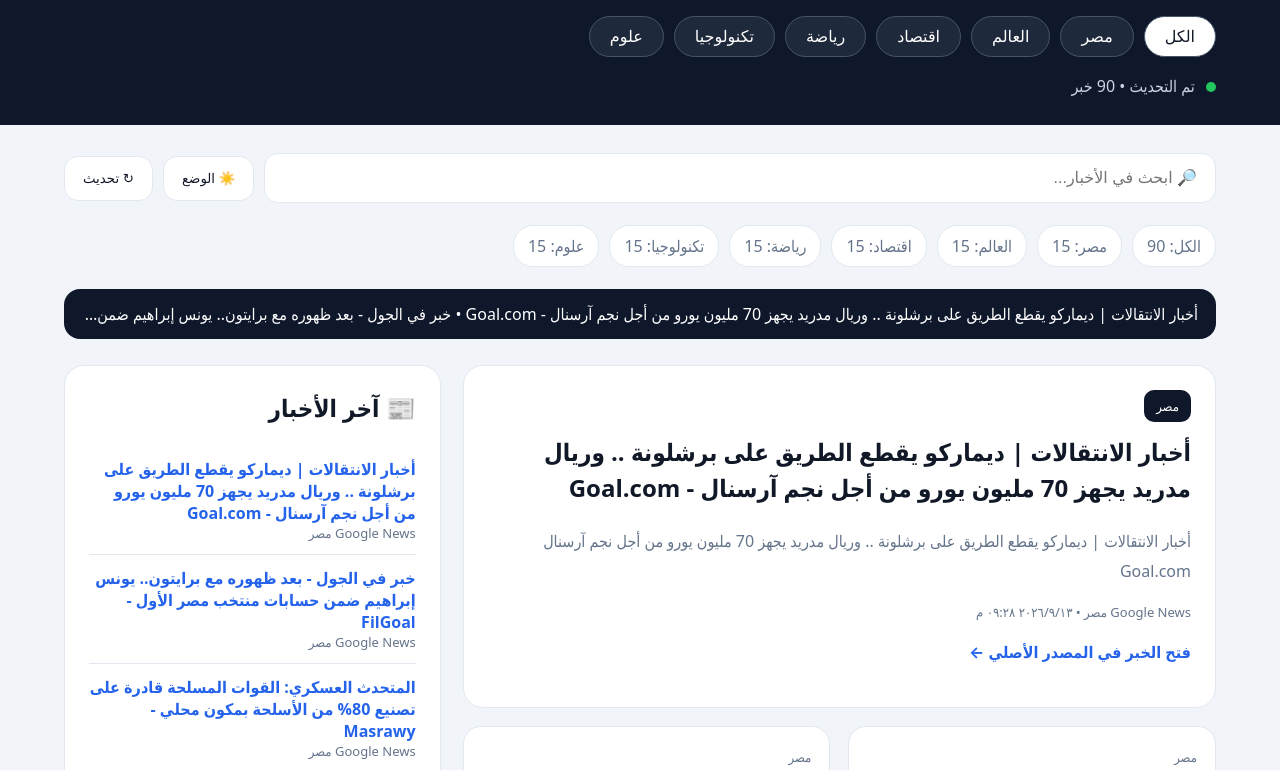
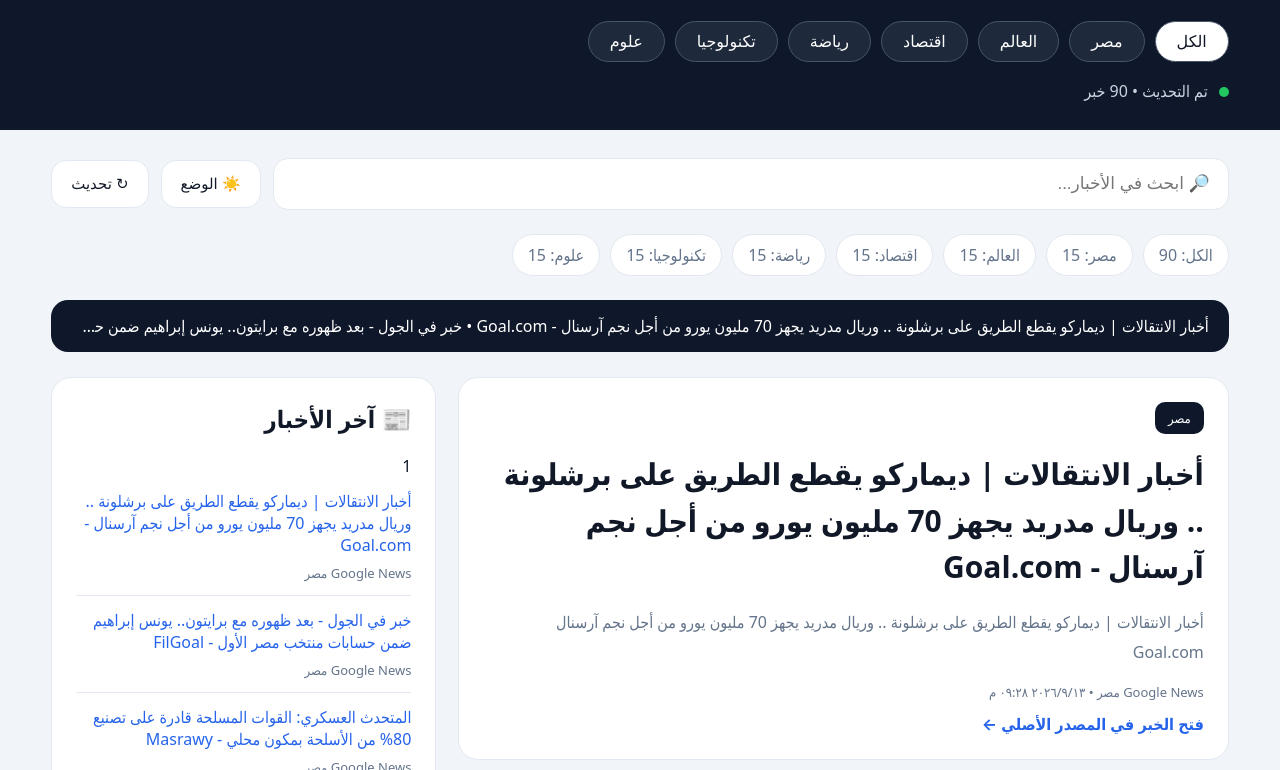
Before and after one commit to memo3312769/mowjaz-news, a plain HTML site: page index.html in a window 1280 px wide. Shown: the part 114-884 px from the top of the page. Drawn offline with Linux system fonts and the light colour scheme.

Commit message:
Update index.html

```diff
--- a/index.html
+++ b/index.html
@@ -6,18 +6,17 @@
 <title>موجز الأخبار</title>
 
 <style>
-*{
-  box-sizing:border-box;
-}
+*{box-sizing:border-box}
 
 :root{
   --bg:#f1f5f9;
-  --card:#ffffff;
+  --card:#fff;
   --text:#111827;
   --muted:#64748b;
   --line:#e2e8f0;
   --dark:#0f172a;
   --accent:#2563eb;
+  --danger:#dc2626;
 }
 
 body.dark{
@@ -39,24 +38,23 @@ body{
 
 header{
   background:var(--dark);
-  color:white;
-  padding:28px 5%;
+  color:#fff;
+  padding:28px 4%;
 }
 
-.header-inner{
+.header{
   max-width:1450px;
   margin:auto;
 }
 
 .logo{
-  font-size:38px;
+  font-size:40px;
   font-weight:900;
 }
 
 .subtitle{
   color:#cbd5e1;
   margin-top:6px;
-  font-size:15px;
 }
 
 nav{
@@ -69,15 +67,15 @@ nav{
 nav button{
   border:1px solid #475569;
   background:#1e293b;
-  color:white;
-  padding:10px 20px;
+  color:#fff;
+  padding:10px 21px;
   border-radius:30px;
   cursor:pointer;
   font-size:16px;
 }
 
 nav button.active{
-  background:white;
+  background:#fff;
   color:#111827;
 }
 
@@ -90,66 +88,66 @@ nav button.active{
   display:inline-block;
   width:10px;
   height:10px;
+  border-radius:50%;
   background:#22c55e;
-  border-radius:50%;
   margin-left:7px;
 }
 
 main{
   max-width:1450px;
   margin:auto;
-  padding:28px 5%;
+  padding:28px 4%;
 }
 
 .toolbar{
   display:flex;
-  gap:10px;
+  gap:12px;
+  align-items:center;
   flex-wrap:wrap;
-  align-items:center;
-  margin-bottom:22px;
 }
 
-input{
+.search{
   flex:1;
   min-width:240px;
   padding:15px 18px;
   border:1px solid var(--line);
-  border-radius:14px;
+  border-radius:15px;
   background:var(--card);
   color:var(--text);
-  font-size:16px;
+  font-size:17px;
 }
 
 .action{
-  padding:14px 18px;
+  padding:14px 19px;
   border:1px solid var(--line);
-  border-radius:14px;
+  border-radius:15px;
   background:var(--card);
   color:var(--text);
   cursor:pointer;
+  font-size:15px;
 }
 
 .counts{
   display:flex;
   gap:10px;
   flex-wrap:wrap;
-  margin-bottom:22px;
+  margin:24px 0;
 }
 
 .count{
   background:var(--card);
   border:1px solid var(--line);
-  padding:9px 14px;
-  border-radius:20px;
+  padding:9px 15px;
+  border-radius:22px;
   color:var(--muted);
 }
 
 .ticker{
   background:var(--dark);
-  color:white;
-  border-radius:16px;
-  padding:14px 18px;
-  margin-bottom:26px;
+  color:#fff;
+  border-radius:17px;
+  padding:15px 20px;
+  margin-bottom:25px;
   overflow:hidden;
   white-space:nowrap;
   text-overflow:ellipsis;
@@ -171,36 +169,56 @@ input{
   overflow:hidden;
 }
 
-.card h2{
-  margin-top:0;
-  line-height:1.5;
-  overflow-wrap:anywhere;
-  word-break:break-word;
+.hero-image{
+  width:100%;
+  max-height:430px;
+  object-fit:cover;
+  border-radius:16px;
+  display:block;
+  margin-bottom:20px;
 }
 
-.card p{
+.badge{
+  display:inline-block;
+  background:var(--dark);
+  color:#fff;
+  padding:7px 13px;
+  border-radius:10px;
+  font-size:13px;
+  margin-bottom:12px;
+}
+
+.hero-title{
+  font-size:30px;
+  line-height:1.55;
+  margin:5px 0 12px;
+  overflow-wrap:anywhere;
+}
+
+.description{
   color:var(--muted);
   line-height:1.9;
+  font-size:16px;
   overflow-wrap:anywhere;
-  word-break:break-word;
 }
 
-.card a{
+.source{
+  color:var(--muted);
+  font-size:13px;
+  margin-top:8px;
+}
+
+a{
   color:var(--accent);
-  font-weight:700;
   text-decoration:none;
   overflow-wrap:anywhere;
   word-break:break-word;
 }
 
-.badge{
+.read{
   display:inline-block;
-  background:var(--dark);
-  color:white;
-  padding:7px 12px;
-  border-radius:10px;
-  font-size:13px;
-  margin-bottom:12px;
+  margin-top:12px;
+  font-weight:700;
 }
 
 .news-grid{
@@ -218,37 +236,33 @@ input{
   overflow:hidden;
 }
 
-.news-card img{
+.news-image{
   width:100%;
   height:190px;
   object-fit:cover;
   border-radius:13px;
-  margin-bottom:12px;
   display:block;
+  margin-bottom:14px;
 }
 
 .news-card h3{
-  margin:5px 0 10px;
+  font-size:19px;
   line-height:1.6;
-  font-size:19px;
+  margin:7px 0 10px;
   overflow-wrap:anywhere;
-  word-break:break-word;
-}
-
-.news-card p{
-  color:var(--muted);
-  line-height:1.7;
-  overflow-wrap:anywhere;
-  word-break:break-word;
-}
-
-.source{
-  color:var(--muted);
-  font-size:13px;
 }
 
 .side h2{
   margin-top:0;
+}
+
+.latest-item{
+  padding:13px 0;
+  border-bottom:1px solid var(--line);
+}
+
+.latest-item:last-child{
+  border-bottom:0;
 }
 
 .empty{
@@ -275,17 +289,10 @@ footer{
 }
 
 @media(max-width:600px){
-  .logo{
-    font-size:30px;
-  }
-
-  main{
-    padding:20px 4%;
-  }
-
-  .card{
-    padding:18px;
-  }
+  .logo{font-size:30px}
+  main{padding:20px 4%}
+  .card{padding:18px}
+  .hero-title{font-size:24px}
 }
 </style>
 </head>
@@ -293,27 +300,43 @@ footer{
 <body>
 
 <header>
-  <div class="header-inner">
+<div class="header">
+
   <div class="logo">موجز الأخبار</div>
+
   <div class="subtitle">
     تجميع تلقائي • مصادر متعددة • تنظيم حسب الموضوع
   </div>
 
   <nav id="nav"></nav>
 
-    <div class="status">
+  <div class="status" id="status">
     <span class="dot"></span>
-      محدث تلقائيًا
+    جاري تحميل الأخبار...
   </div>
+
 </div>
 </header>
 
 <main>
 
   <div class="toolbar">
-    <input id="search" type="search" placeholder="🔎 ابحث في الأخبار...">
-    <button class="action" onclick="toggleTheme()">☀️ الوضع</button>
-    <button class="action" onclick="loadNews()">↻ تحديث</button>
+
+    <input
+      id="search"
+      class="search"
+      type="search"
+      placeholder="🔎 ابحث في الأخبار..."
+    >
+
+    <button class="action" onclick="toggleTheme()">
+      ☀️ الوضع
+    </button>
+
+    <button class="action" onclick="loadNews()">
+      ↻ تحديث
+    </button>
+
   </div>
 
   <div class="counts" id="counts"></div>
@@ -325,13 +348,19 @@ footer{
   <div class="layout">
 
     <section>
+
       <div id="hero"></div>
+
       <div class="news-grid" id="newsGrid"></div>
+
     </section>
 
-    <aside class="side card">
-      <h2>📰 آخر الأخبار</h2>
+    <aside class="card side">
+
+      <h2>📰 آخر الأخبار</h2>1
+
       <div id="latest"></div>
+
     </aside>
 
   </div>
@@ -343,6 +372,7 @@ footer{
 </footer>
 
 <script>
+
 const categories = [
   ["الكل","all"],
   ["مصر","مصر"],
@@ -361,30 +391,41 @@ const nav = document.getElementById("nav");
 const search = document.getElementById("search");
 
 function esc(value){
+
   return String(value ?? "")
     .replace(/&/g,"&amp;")
     .replace(/</g,"&lt;")
     .replace(/>/g,"&gt;")
     .replace(/"/g,"&quot;")
     .replace(/'/g,"&#039;");
+
 }
+
 function cleanText(value){
+
   return String(value ?? "")
+    .replace(/<script[\s\S]*?<\/script>/gi," ")
+    .replace(/<style[\s\S]*?<\/style>/gi," ")
     .replace(/<[^>]*>/g," ")
-    .replace(/&nbsp;/g," ")
-    .replace(/&amp;/g,"&")
-    .replace(/&quot;/g,'"')
-    .replace(/&#39;/g,"'")
-    .replace(/&lt;/g,"<")
-    .replace(/&gt;/g,">")
+    .replace(/https?:\/\/\S+/g," ")
+    .replace(/&nbsp;/gi," ")
+    .replace(/&amp;/gi,"&")
+    .replace(/&quot;/gi,'"')
+    .replace(/&#39;/gi,"'")
+    .replace(/&lt;/gi,"<")
+    .replace(/&gt;/gi,">")
     .replace(/\s+/g," ")
     .trim()
-    .slice(0,300);
+    .slice(0,320);
+
 }
+
 function buildNav(){
+
   nav.innerHTML = "";
 
   categories.forEach(([name,key]) => {
+
     const button = document.createElement("button");
 
     button.textContent = name;
@@ -393,171 +434,301 @@ function buildNav(){
       button.classList.add("active");
     }
 
-    button.addEventListener("click", () => {
+    button.addEventListener("click",function(){
+
       active = key;
+
       buildNav();
+
       render();
 
       window.scrollTo({
-        top: 0,
-        behavior: "smooth"
+        top:0,
+        behavior:"smooth"
       });
+
     });
 
     nav.appendChild(button);
+
   });
+
 }
 
 function getList(){
+
   const q = search.value.trim().toLowerCase();
 
-  return news.filter(x=>{
-    const catOK = active==="all" || x.cat===active;
-    const text = `${x.title||""} ${x.description||""} ${x.source||""}`.toLowerCase();
-    return catOK && (!q || text.includes(q));
+  return news.filter(x => {
+
+    const categoryOK =
+      active === "all" ||
+      x.cat === active;
+
+    const text =
+      `${x.title || ""} ${x.description || ""} ${x.source || ""}`
+      .toLowerCase();
+
+    return categoryOK &&
+      (!q || text.includes(q));
+
   });
+
 }
 
-function formatDate(d){
-  const date = new Date(d);
-  if(isNaN(date)) return "";
-  return date.toLocaleString("ar-EG",{
+function formatDate(value){
+
+  const d = new Date(value);
+
+  if(isNaN(d)) return "";
+
+  return d.toLocaleString("ar-EG",{
     year:"numeric",
     month:"numeric",
     day:"numeric",
     hour:"2-digit",
     minute:"2-digit"
   });
+
+}
+
+function imageHTML(url,className){
+
+  if(!url) return "";
+
+  return `
+    <img
+      class="${className}"
+      src="${esc(url)}"
+      loading="lazy"
+      onerror="this.style.display='none'"
+      alt=""
+    >
+  `;
+
 }
 
 function render(){
+
   const list = getList();
 
   const counts = {};
-  categories.forEach(([name,key])=>{
-    counts[key] = key==="all"
+
+  categories.forEach(([name,key]) => {
+
+    counts[key] =
+      key === "all"
       ? news.length
-      : news.filter(x=>x.cat===key).length;
+      : news.filter(x => x.cat === key).length;
+
   });
 
   document.getElementById("counts").innerHTML =
-    categories.map(([name,key])=>
+    categories.map(([name,key]) =>
       `<span class="count">${name}: ${counts[key]}</span>`
     ).join("");
 
   if(list.length){
+
     const hero = list[0];
 
     document.getElementById("hero").innerHTML = `
+
       <article class="card">
-        <span class="badge">${esc(hero.cat || "خبر")}</span>
-        ${hero.image ? `<img src="${esc(hero.image)}"
-          style="width:100%;max-height:420px;object-fit:cover;border-radius:15px;margin-bottom:18px"
-          onerror="this.style.display='none'">` : ""}
-        <h2>${esc(hero.title)}</h2>
-        <p>${esc(cleanText(hero.description))}</p>
-        <div class="source">${esc(hero.source || "")} • ${formatDate(hero.date)}</div>
-        <p><a href="${esc(hero.link)}" target="_blank" rel="noopener">
+
+        <span class="badge">
+          ${esc(hero.cat || "خبر")}
+        </span>
+
+        ${imageHTML(hero.image,"hero-image")}
+
+        <h1 class="hero-title">
+          ${esc(hero.title)}
+        </h1>
+
+        <p class="description">
+          ${esc(cleanText(hero.description))}
+        </p>
+
+        <div class="source">
+          ${esc(hero.source || "")}
+          ${hero.date ? " • " + formatDate(hero.date) : ""}
+        </div>
+
+        <a
+          class="read"
+          href="${esc(hero.link)}"
+          target="_blank"
+          rel="noopener noreferrer"
+        >
           فتح الخبر في المصدر الأصلي ←
-        </a></p>
+        </a>
+
       </article>
     `;
 
     document.getElementById("newsGrid").innerHTML =
-      list.slice(1,41).map(x=>`
+
+      list.slice(1,41).map(x => `
+
         <article class="news-card">
-          ${x.image ? `<img src="${esc(x.image)}"
-            onerror="this.style.display='none'">` : ""}
-          <span class="source">${esc(x.cat || "خبر")}</span>
-          <h3>${esc(x.title)}</h3>
-          <p>${esc(cleanText(x.description))}</p>
-          <div class="source">${esc(x.source || "")}</div>
-          <p>
-            <a href="${esc(x.link)}" target="_blank" rel="noopener">
+
+          ${imageHTML(x.image,"news-image")}
+
+          <div class="source">
+            ${esc(x.cat || "خبر")}
+          </div>
+
+          <h3>
+            ${esc(x.title)}
+          </h3>
+
+          <p class="description">
+            ${esc(cleanText(x.description))}
+          </p>
+
+          <div class="source">
+            ${esc(x.source || "")}
+          </div>
+
+          <a
+            class="read"
+            href="${esc(x.link)}"
+            target="_blank"
+            rel="noopener noreferrer"
+          >
             قراءة الخبر ←
           </a>
-          </p>
+
         </article>
+
       `).join("");
 
   }else{
+
     document.getElementById("hero").innerHTML =
-      `<div class="empty">لا توجد أخبار في هذا القسم حاليًا.</div>`;
+      `<div class="empty">
+        لا توجد أخبار في هذا القسم حاليًا.
+      </div>`;
 
     document.getElementById("newsGrid").innerHTML = "";
+
   }
 
   document.getElementById("latest").innerHTML =
-    news.slice(0,12).map(x=>`
-      <div style="padding:12px 0;border-bottom:1px solid var(--line)">
-        <a href="${esc(x.link)}" target="_blank" rel="noopener">
+
+    news.slice(0,15).map(x => `
+
+      <div class="latest-item">
+
+        <a
+          href="${esc(x.link)}"
+          target="_blank"
+          rel="noopener noreferrer"
+        >
           ${esc(x.title)}
         </a>
-        <div class="source">${esc(x.source || "")}</div>
+
+        <div class="source">
+          ${esc(x.source || "")}
         </div>
+
+      </div>
+
     `).join("");
 
   document.getElementById("ticker").textContent =
-    list.slice(0,6).map(x=>x.title).join(" • ") ||
+
+    list.slice(0,8)
+      .map(x => x.title)
+      .join(" • ") ||
+
     "لا توجد أخبار";
+
 }
 
 async function loadNews(){
-  document.querySelector(".status").innerHTML =
+
+  document.getElementById("status").innerHTML =
     '<span class="dot"></span> جاري تحديث الأخبار...';
 
   try{
-    const res = await fetch("news.json?t="+Date.now(),{
+
+    const response = await fetch(
+      "news.json?t=" + Date.now(),
+      {
         cache:"no-store"
-    });
+      }
+    );
 
-    const data = await res.json();
+    if(!response.ok){
+      throw new Error("news.json error");
+    }
 
-    /*
-      يدعم news.json سواء كان:
-      {items:[...]}
-      أو
-      [...]
-    */
-    news = Array.isArray(data) ? data : (data.items || []);
+    const data = await response.json();
 
-    news = news.filter(x=>x && x.title && x.link);
+    news =
+      Array.isArray(data)
+      ? data
+      : (data.items || []);
+
+    news = news.filter(x =>
+      x &&
+      x.title &&
+      x.link
+    );
 
     render();
 
-    document.querySelector(".status").innerHTML =
+    document.getElementById("status").innerHTML =
       `<span class="dot"></span> تم التحديث • ${news.length} خبر`;
 
   }catch(error){
 
-    document.querySelector(".status").innerHTML =
+    document.getElementById("status").innerHTML =
       '<span style="color:#ef4444">● تعذر تحميل الأخبار</span>';
 
     document.getElementById("hero").innerHTML =
       `<div class="empty">
         حدثت مشكلة في تحميل الأخبار. حاول تحديث الصفحة.
       </div>`;
+
   }
+
 }
 
 function toggleTheme(){
+
   dark = !dark;
+
   document.body.classList.toggle("dark",dark);
-  localStorage.setItem("mowjazDark",dark ? "1":"0");
+
+  localStorage.setItem(
+    "mowjazDark",
+    dark ? "1" : "0"
+  );
+
 }
 
 search.addEventListener("input",render);
 
-if(localStorage.getItem("mowjazDark")==="1"){
-  dark=true;
+if(localStorage.getItem("mowjazDark") === "1"){
+
+  dark = true;
+
   document.body.classList.add("dark");
+
 }
 
 buildNav();
+
 loadNews();
 
-/* تحديث الأخبار المعروضة كل 15 دقيقة */
-setInterval(loadNews,15*60*1000);
+setInterval(
+  loadNews,
+  15 * 60 * 1000
+);
+
 </script>
 
 </body>
```
Lines whose indentation alone changed are shown as unchanged.
